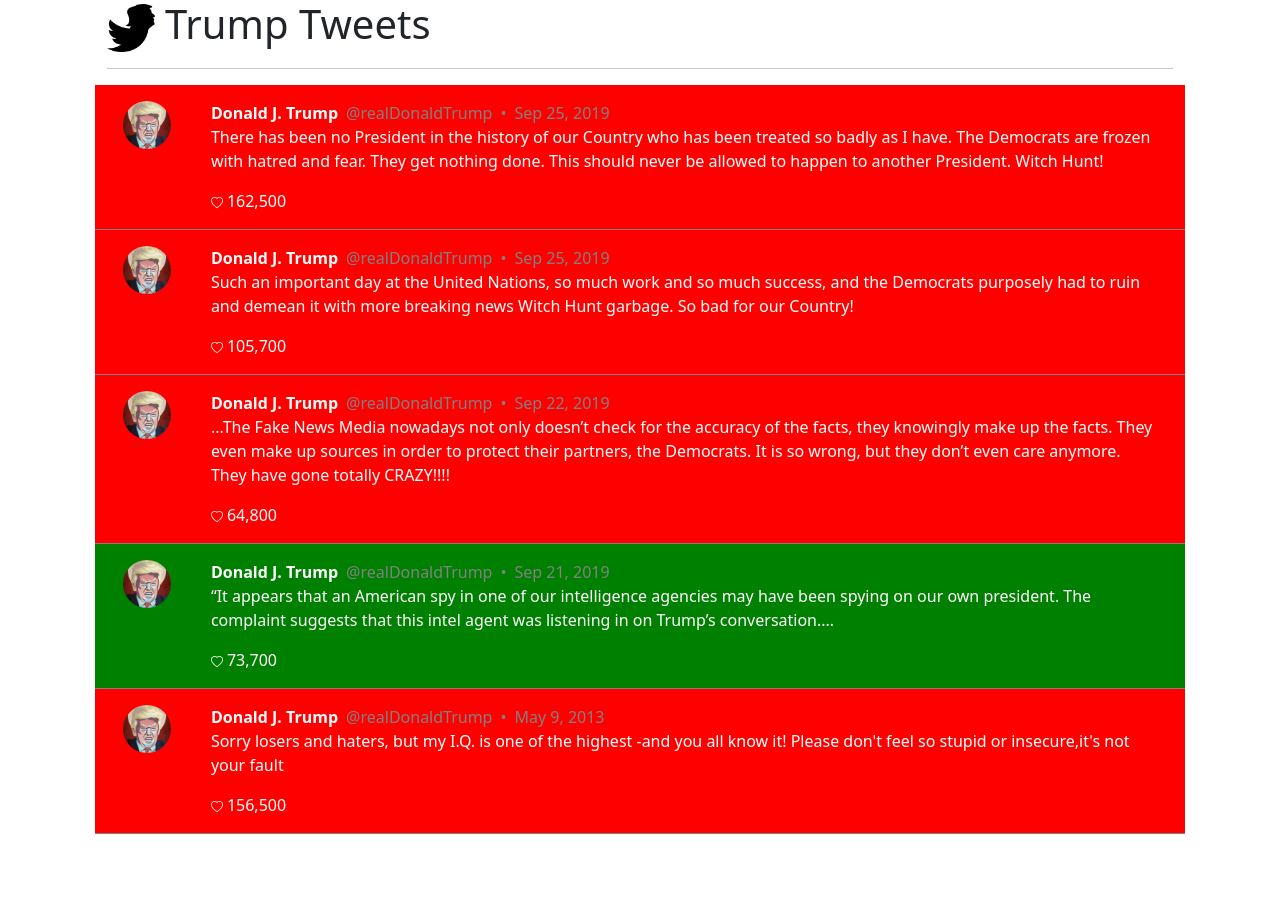
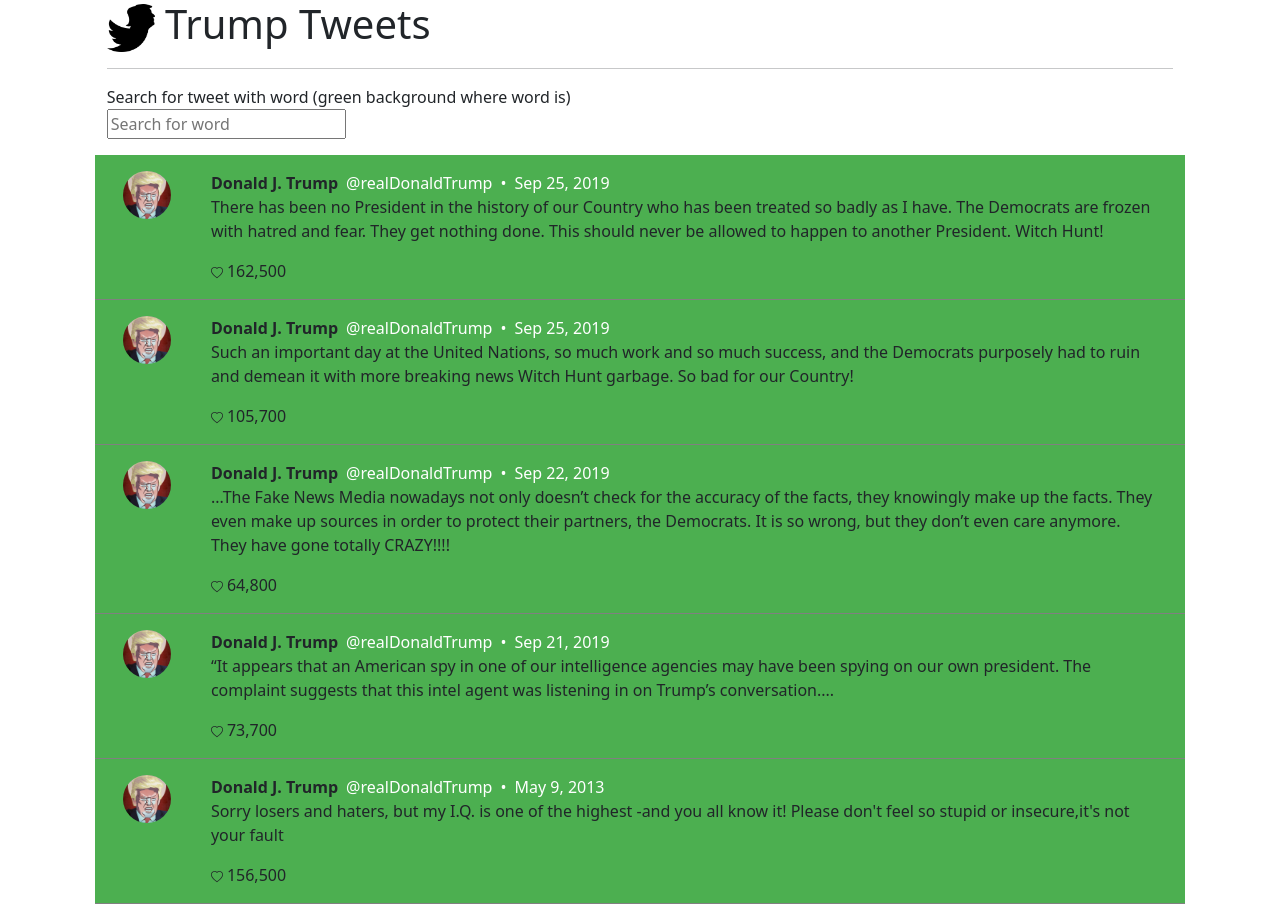
Before and after one commit to T1NK0/TrumpTweets, an Angular app: page / in a window 1280 px wide. Before the commit the page ends 834 px from the top, so only its background shows below. Built offline with nearby package versions, Linux system fonts and the light colour scheme.

Commit message:
Added search field to search for.

```diff
--- a/src/app/app.component.html
+++ b/src/app/app.component.html
@@ -1,6 +1,9 @@
 <div class="d-flex justify-content-center">
   <div class="col-sm-12 col-md-10 col-lg-10">
-    <h1><img src="assets/images/donald-trump-g6d053b54d_1280.png" class="logo"> Trump Tweets</h1>
+    <div>
+      <h1><img src="assets/images/donald-trump-g6d053b54d_1280.png" class="logo"> Trump Tweets</h1>
+    </div>
+
     <hr>
     <app-data-from-json></app-data-from-json>
   </div>
--- a/src/app/data-from-json/data-from-json.component.css
+++ b/src/app/data-from-json/data-from-json.component.css
@@ -27,11 +27,11 @@
 }
 
 .user-handle {
-    color:gray;
+    color:white;
 }
 
 .tweet-date {
-    color:gray
+    color:white
 }
 
 .tweet-container{
@@ -40,11 +40,13 @@
 }
 
 .background-red {
-    background-color: red;
-    color:white;
+    background-color: #f44336;
 }
 
 .background-green {
-    background-color: green;
-    color:white;
+    background-color: #4caf50;
 }
+
+.search-area {
+    margin-bottom: 1rem;
+}
--- a/src/app/data-from-json/data-from-json.component.html
+++ b/src/app/data-from-json/data-from-json.component.html
@@ -1,6 +1,12 @@
+<div class="search-area">
+  <label>Search for tweet with word (green background where word is)</label>
+  <br>
+  <input type="text" placeholder="Search for word" [(ngModel)]="userInput" />
+</div>
+
 <!-- Loop through all the tweets using tweet as the single target, ("Foreach tweet in tweets" basicly, and set an index.) -->
 <div class="tweet-feed" *ngFor="let tweet of tweets; index as i">
-  <!-- Add optional classes with the [ngClass], where we use our method checkForWord, with the index of the current tweet -->
+  <!-- Add optional classes with the [ngClass], where we use our method checkForWord, with the index of the current tweet. -->
   <div class="tweet-container row" [ngClass]="{'background-green':checkForWord(i) == true, 'background-red':checkForWord(i) == false }" *ngIf="tweet.text.includes('our')">
     <div style="float:left;" class="col-2 col-sm-1 col-md-1 col-lg-1">
       <div class="profile-picture-frame">
--- a/src/app/data-from-json/data-from-json.component.ts
+++ b/src/app/data-from-json/data-from-json.component.ts
@@ -3,6 +3,7 @@
 import { Tweets } from '../interfaces/tweet';
 //Imports our service so we can call it here in our component.
 import { TrumpTweetsService } from '../services/tweets.service';
+import { NgModel } from '@angular/forms';
 
 @Component({
   selector: 'app-data-from-json',
@@ -15,12 +16,17 @@
   //Create our tweets array, set to the type of our interface Tweets.
   tweets: Tweets[] = [];
   //my own printable variables made so it could be changed to other users if needed, and it therefor being dynamic.
+  userInput:string;
   userName:string = "Donald J. Trump";
   userHandle:string = "@realDonaldTrump";
   profilePicture:string = "./assets/images/donald-trump-g4f9b5a7a4_1920.jpg";
 
   //Sends our tweetsService down so we can use it in ngOnInit, as TweetService.
-  constructor(private TweetsService: TrumpTweetsService) { }
+  constructor(private TweetsService: TrumpTweetsService) {
+    this.userInput="";
+  }
+
+
 
   ngOnInit(): void {
     //looks at our TrumpTweetsService, and runs the function getTweets, where we then set a subscriber on, and says the key Tweet will contain all the tweet info from our json with the keys from our interface.
@@ -32,7 +38,7 @@
 
   //A method to check for words, where we have an index number as parameter, so we choose the correct tweet, when we target tweets on the index no.
   checkForWord(indexNo:number): boolean {
-    return this.tweets[indexNo].text.includes('American');
+    return this.tweets[indexNo].text.includes(this.userInput);
   }
 
 }
```
